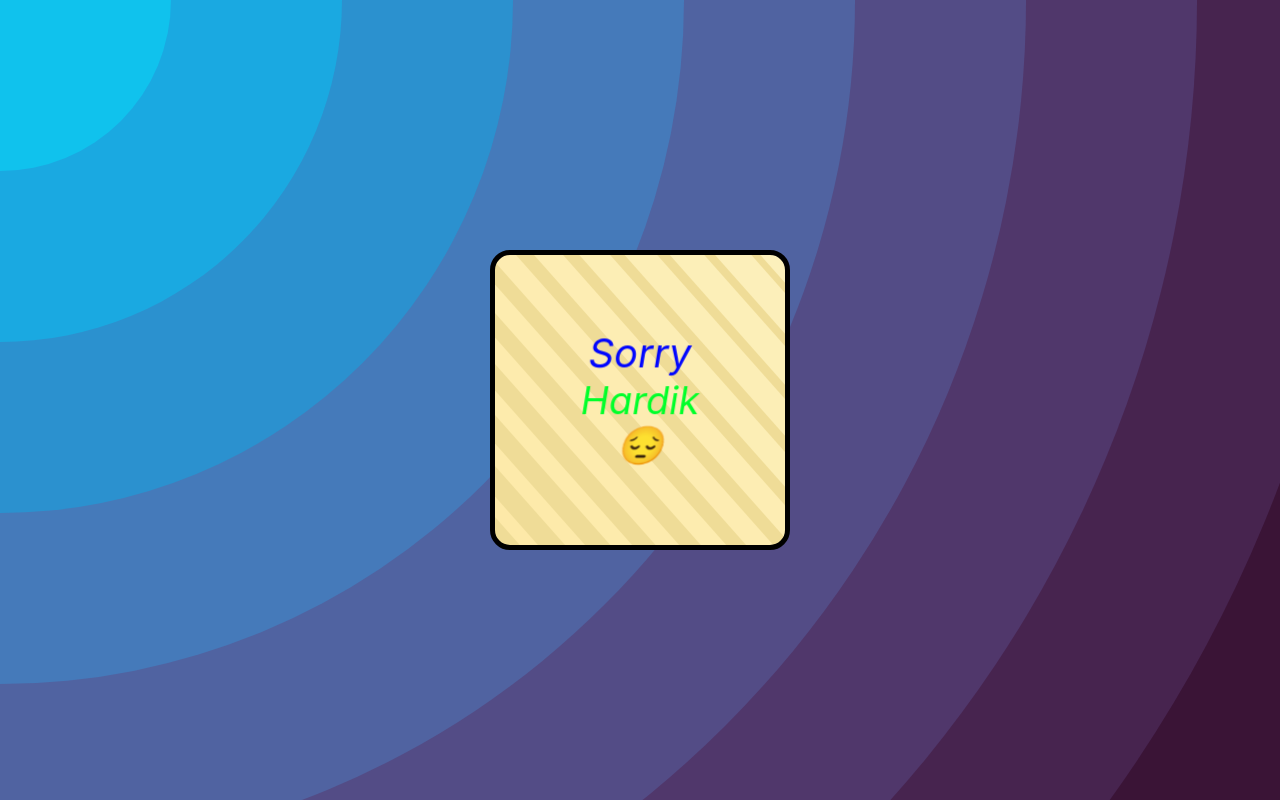
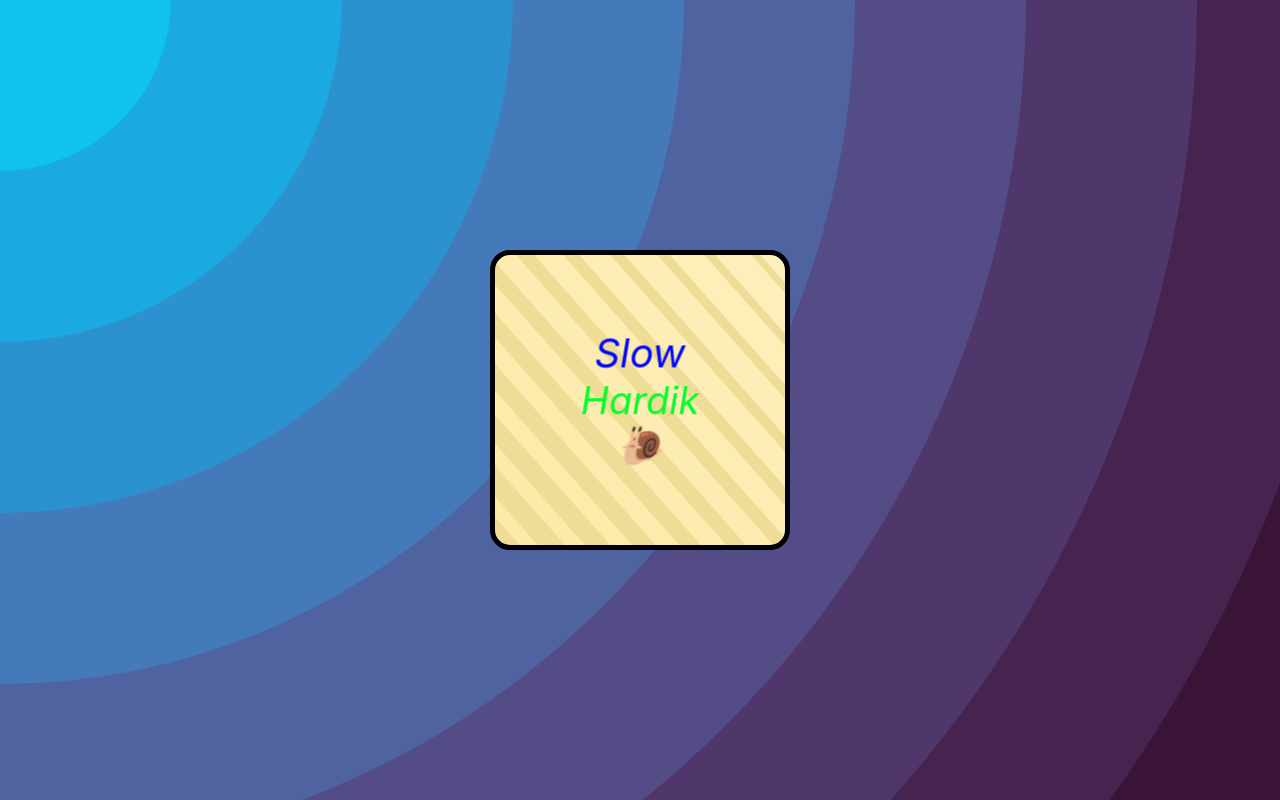
Before and after one commit to mehardiknaik/greeting, a Next.js app: page /Hardik in a window 1280 px wide. Built offline with nearby package versions, Linux system fonts and the light colour scheme.

Commit message:
Update TiltWidget.jsx

```diff
--- a/Components/TiltWidget.jsx
+++ b/Components/TiltWidget.jsx
@@ -13,9 +13,9 @@
       tiltAngleYInitial={0}
       className={styles.parallaxEffect}
     >
-      <div className={styles.innerElement}>Sorry</div>
+      <div className={styles.innerElement}>Slow</div>
       <div className={styles.innerElement2}>{name}</div>
-      <div className={styles.innerElement3}>😔</div>
+      <div className={styles.innerElement3}>🐌</div>
     </Tilt>
   );
 };
```
